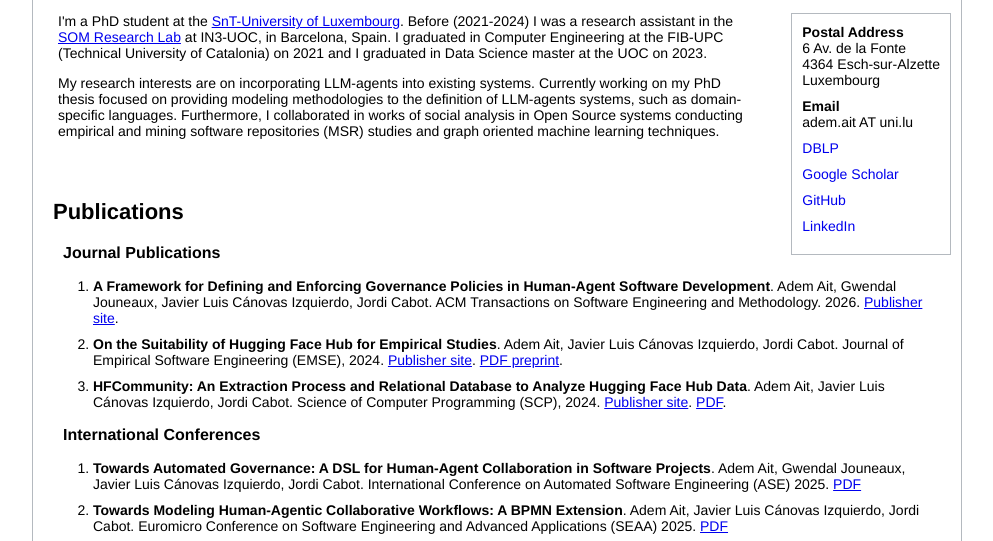
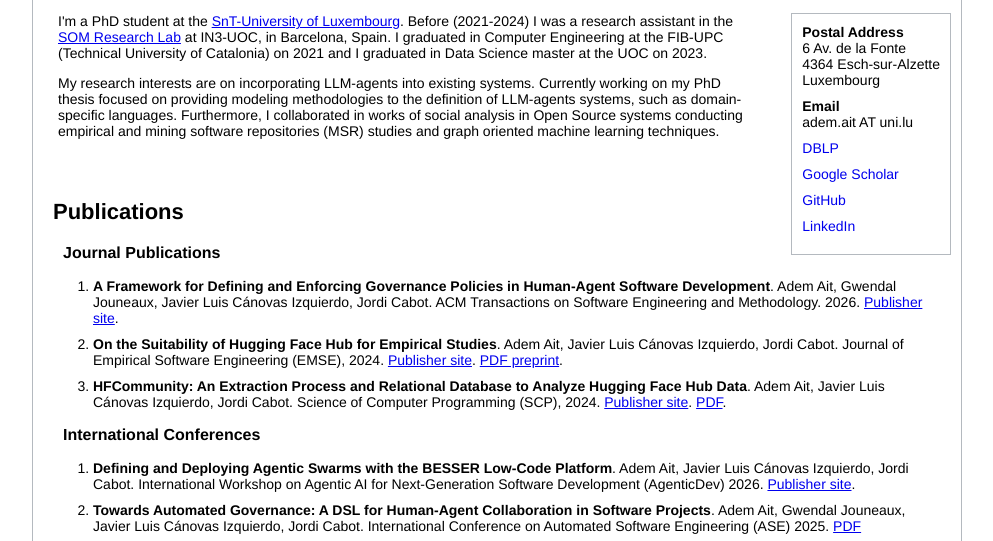
Before and after one commit to ademait/ademait.github.io, a plain HTML site: page index.html in a window 1280 px wide. Shown: the part 239-780 px from the top of the page, without its empty margins (143-1136 px from the left). Drawn offline with Linux system fonts and the light colour scheme.

Commit message:
AgenticDev 2026

```diff
--- a/index.html
+++ b/index.html
@@ -67,6 +67,12 @@
 
       <h3>International Conferences </h3>
         <ol>
+            <li>
+              <strong>Defining and Deploying Agentic Swarms with the BESSER Low-Code Platform</strong>.
+              Adem Ait, Javier Luis Cánovas Izquierdo, Jordi Cabot.
+              International Workshop on Agentic AI for Next-Generation Software Development (AgenticDev) 2026.
+                <a href="https://doi.org/10.1145/3843282.3844437" target="_blank">Publisher site</a>.
+            </li>
             <li>
               <strong>Towards Automated Governance: A DSL for Human-Agent Collaboration in Software Projects</strong>.
               Adem Ait, Gwendal Jouneaux, Javier Luis Cánovas Izquierdo, Jordi Cabot.
```
